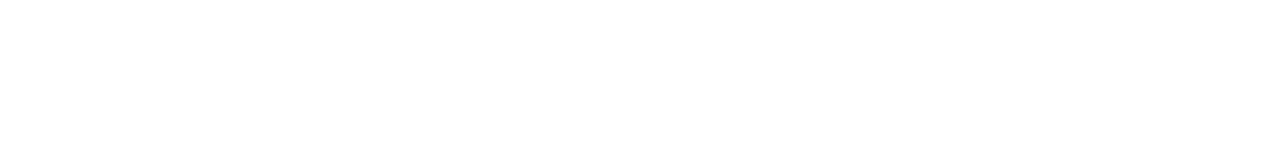
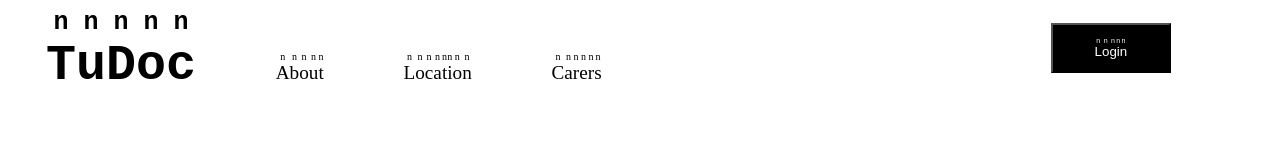
Before and after one commit to davidvmDev/Bonificaci-n-1, a plain HTML site: page index.html in a window 1280 px wide. Drawn offline with Linux system fonts and the light colour scheme.

Commit message:
header+nav

```diff
--- a/css/main.css
+++ b/css/main.css
@@ -0,0 +1,26 @@
+.tit {
+    text-align: center;
+    font-size: larger;
+    margin: 3%;
+    text-decoration: none;
+    color: black;
+}
+#marca {
+    font-size: 50px;
+    font-weight: 700;
+    font-family: monospace;
+}
+#btn{
+    float: right;
+    margin: 15px;
+    background-color: black;
+    color: white;
+    height: 50px;
+    width: 120px;
+    margin-right: 8%;
+}
+nav{
+    display: block;
+    text-emphasis: 'none';
+
+}
--- a/index.html
+++ b/index.html
@@ -7,6 +7,16 @@
     <link rel="stylesheet" href="css/main.css">
 </head>
 <body>
+    <header>
+        <nav>
+            <a class="tit" id="marca" href="#">TuDoc</a>
+            <a class="tit" href="#">About</a>
+            <a class="tit" href="#">Location</a>
+            <a class="tit" href="#">Carers</a>
+            <button id="btn" href="#">Login</button>
+        </nav>
+
+    </header>
 
 </body>
 </html>
```
Also changed, not shown: 1 other file.
